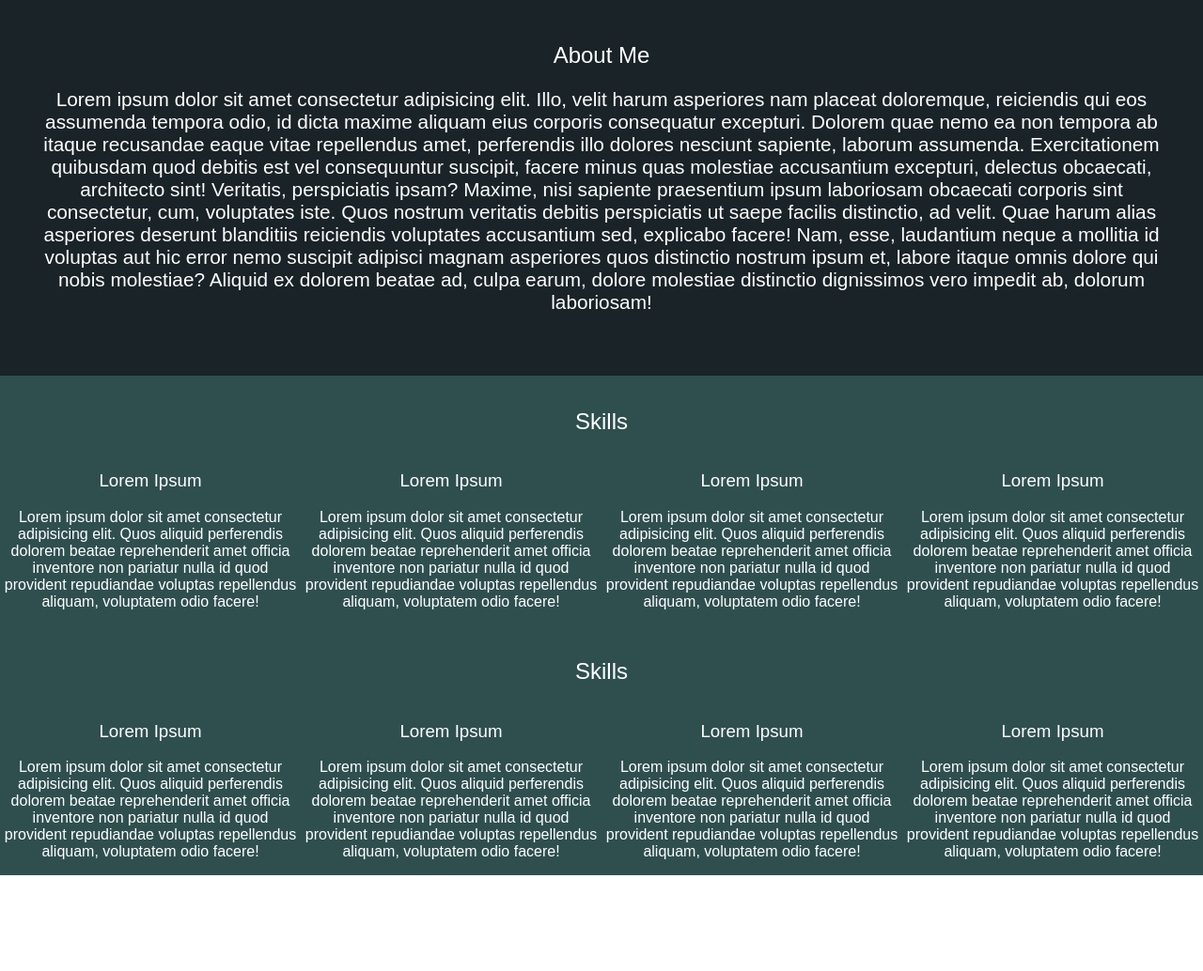
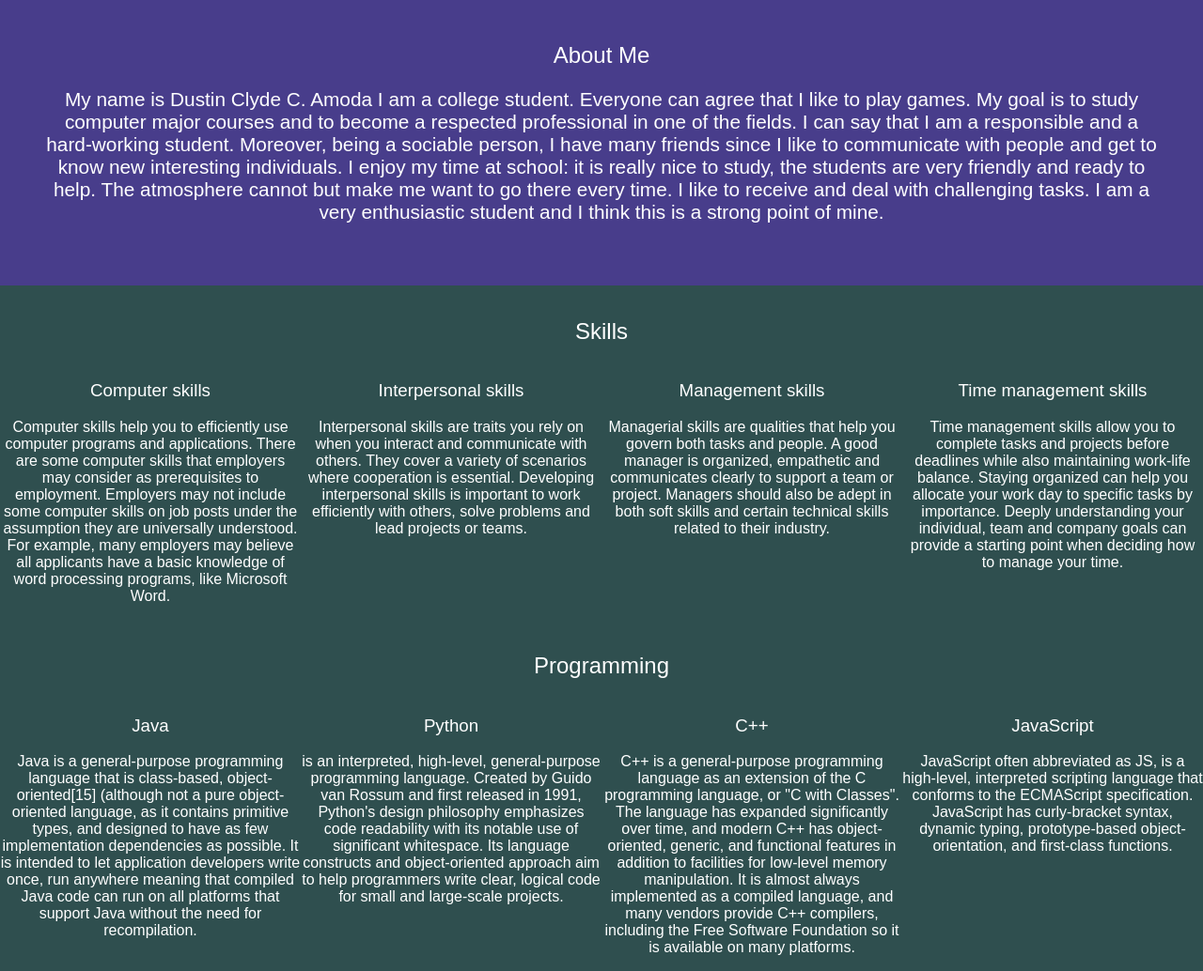
Before and after one commit to dustin1818/single-page-portfolio, a plain HTML site: page index.html in a window 1280 px wide. Shown: the part 800-1834 px from the top of the page at 94% size. Before the commit the page ends 1732 px from the top, so only its background shows below. Drawn offline with Linux system fonts and the light colour scheme.

Commit message:
Make skills contents on main

```diff
--- a/css/main.css
+++ b/css/main.css
@@ -10,9 +10,8 @@ body{
     top:0;
     right: 0;
 }
-
 .portfolio-hero{
-    background:url(../img/self-portrait-too-oscar-floirendo.jpg) no-repeat center center fixed;
+    background:url(../img/35-in-the-clouds-art-hd-wallpaper.jpg) no-repeat center center fixed;
     height: 100vh;
     background-size: cover;
     text-align: center;
@@ -35,9 +34,10 @@ body{
 }
 
 .portfolio-hero .menu-item a{
-    color: white;
+    color: lightgreen;
     text-decoration: none;
     text-transform: uppercase;
+    font-weight: 1000;
 }
 
 .portfolio-profile{
@@ -56,21 +56,23 @@ body{
 }
 
 .portfolio-profile h1{
-    font-weight: 300;
+    font-weight: 800;
     margin: 15px;
     font-size: 3.2 rem;
+    color: black;
 }
 
 .portfolio-profile h2{
-    font-weight: 300;
+    font-weight: 800;
     margin: 0px;
     font-size: 2.2 rem;
+    color: black;
 }
 
 main{
     margin: 0;
     padding: 0;
-    background-color: #1a2328;
+    background-color: darkslateblue;
     text-align: center
 }
 
@@ -115,3 +117,11 @@ main{
 .skill-main-grid h2{
     font-size: 1.5 rem;
 }
+
+#home h1{
+    color: black;
+}
+
+#home h2{
+    color: black;
+}
--- a/index.html
+++ b/index.html
@@ -19,9 +19,9 @@
                     <li class="menu-item"><a href="#contact">Contact</a></li>
                 </ul>
                 <div class="portfolio-profile">
-                    <img alt="profile-pic" src="img/self-portrait-too-oscar-floirendo.jpg">
+                    <img alt="profile-pic" src="img/pic0007.jpg">
                     <h1>Dustin Clyde C. Amoda</h1>
-                    <h2> Full Stack</h2>
+                    <h2> Information Technology (2nd Year)</h2>
                 </div>
             </div>
         </div>
@@ -30,50 +30,51 @@
     <main>
         <div id="about">
             <h2>About Me</h2>
-            <p>Lorem ipsum dolor sit amet consectetur adipisicing elit. Illo, velit harum asperiores nam placeat doloremque, reiciendis qui eos assumenda tempora odio, id dicta maxime aliquam eius corporis consequatur excepturi. Dolorem quae nemo ea non tempora ab itaque recusandae eaque vitae repellendus amet, perferendis illo dolores nesciunt sapiente, laborum assumenda. Exercitationem quibusdam quod debitis est vel consequuntur suscipit, facere minus quas molestiae accusantium excepturi, delectus obcaecati, architecto sint! Veritatis, perspiciatis ipsam? Maxime, nisi sapiente praesentium ipsum laboriosam obcaecati corporis sint consectetur, cum, voluptates iste. Quos nostrum veritatis debitis perspiciatis ut saepe facilis distinctio, ad velit. Quae harum alias asperiores deserunt blanditiis reiciendis voluptates accusantium sed, explicabo facere! Nam, esse, laudantium neque a mollitia id voluptas aut hic error nemo suscipit adipisci magnam asperiores quos distinctio nostrum ipsum et, labore itaque omnis dolore qui nobis molestiae? Aliquid ex dolorem beatae ad, culpa earum, dolore molestiae distinctio dignissimos vero impedit ab, dolorum laboriosam!</p>
+            <p>My name is Dustin Clyde C. Amoda I am a college student. Everyone can agree that I like to play games. My goal is to study computer major courses  and to become a respected professional in one of the fields.
+                I can say that I am a responsible and a hard-working student. Moreover, being a sociable person, I have many friends since I like to communicate with people and get to know new interesting individuals. I enjoy my time at school: it is really nice to study, the students are very friendly and ready to help. The atmosphere cannot but make me want to go there every time. I like to receive and deal with challenging tasks. I am a very enthusiastic student and I think this is a strong point of mine.</p>
         </div>
 
         <div id = "skills">
             <h2> Skills</h2>
             <div class="skill-main-grid">
             <div class="skill-grid1">
-                <h3>Lorem Ipsum</h3>
-                <p>Lorem ipsum dolor sit amet consectetur adipisicing elit. Quos aliquid perferendis dolorem beatae reprehenderit amet officia inventore non pariatur nulla id quod provident repudiandae voluptas repellendus aliquam, voluptatem odio facere!</p>
+                <h3>Computer skills</h3>
+                <p>Computer skills help you to efficiently use computer programs and applications. There are some computer skills that employers may consider as prerequisites to employment. Employers may not include some computer skills on job posts under the assumption they are universally understood. For example, many employers may believe all applicants have a basic knowledge of word processing programs, like Microsoft Word.</p>
             </div>
             <div class="skill-grid2">
-                <h3>Lorem Ipsum</h3>
-                <p>Lorem ipsum dolor sit amet consectetur adipisicing elit. Quos aliquid perferendis dolorem beatae reprehenderit amet officia inventore non pariatur nulla id quod provident repudiandae voluptas repellendus aliquam, voluptatem odio facere!</p>
+                <h3>Interpersonal skills</h3>
+                <p>Interpersonal skills are traits you rely on when you interact and communicate with others. They cover a variety of scenarios where cooperation is essential. Developing interpersonal skills is important to work efficiently with others, solve problems and lead projects or teams.</p>
                 </div>
             <div class="skill-grid3">
-                     <h3>Lorem Ipsum</h3>
-                    <p>Lorem ipsum dolor sit amet consectetur adipisicing elit. Quos aliquid perferendis dolorem beatae reprehenderit amet officia inventore non pariatur nulla id quod provident repudiandae voluptas repellendus aliquam, voluptatem odio facere!</p>
+                     <h3>Management skills</h3>
+                    <p>Managerial skills are qualities that help you govern both tasks and people. A good manager is organized, empathetic and communicates clearly to support a team or project. Managers should also be adept in both soft skills and certain technical skills related to their industry.</p>
                     </div>
              <div class="skill-grid4">
-                    <h3>Lorem Ipsum</h3>
-                    <p>Lorem ipsum dolor sit amet consectetur adipisicing elit. Quos aliquid perferendis dolorem beatae reprehenderit amet officia inventore non pariatur nulla id quod provident repudiandae voluptas repellendus aliquam, voluptatem odio facere!</p>
+                    <h3>Time management skills</h3>
+                    <p>Time management skills allow you to complete tasks and projects before deadlines while also maintaining work-life balance. Staying organized can help you allocate your work day to specific tasks by importance. Deeply understanding your individual, team and company goals can provide a starting point when deciding how to manage your time.</p>
                         </div>
                   </div>
         </div>
 
 
         <div id = "skills">
-                <h2> Skills</h2>
+                <h2> Programming</h2>
                 <div class="skill-main-grid">
                 <div class="skill-grid1">
-                    <h3>Lorem Ipsum</h3>
-                    <p>Lorem ipsum dolor sit amet consectetur adipisicing elit. Quos aliquid perferendis dolorem beatae reprehenderit amet officia inventore non pariatur nulla id quod provident repudiandae voluptas repellendus aliquam, voluptatem odio facere!</p>
+                    <h3>Java</h3>
+                    <p>Java is a general-purpose programming language that is class-based, object-oriented[15] (although not a pure object-oriented language, as it contains primitive types, and designed to have as few implementation dependencies as possible. It is intended to let application developers write once, run anywhere meaning that compiled Java code can run on all platforms that support Java without the need for recompilation.</p>
                 </div>
                 <div class="skill-grid2">
-                    <h3>Lorem Ipsum</h3>
-                    <p>Lorem ipsum dolor sit amet consectetur adipisicing elit. Quos aliquid perferendis dolorem beatae reprehenderit amet officia inventore non pariatur nulla id quod provident repudiandae voluptas repellendus aliquam, voluptatem odio facere!</p>
+                    <h3>Python</h3>
+                    <p>is an interpreted, high-level, general-purpose programming language. Created by Guido van Rossum and first released in 1991, Python's design philosophy emphasizes code readability with its notable use of significant whitespace. Its language constructs and object-oriented approach aim to help programmers write clear, logical code for small and large-scale projects.</p>
                     </div>
                 <div class="skill-grid3">
-                         <h3>Lorem Ipsum</h3>
-                        <p>Lorem ipsum dolor sit amet consectetur adipisicing elit. Quos aliquid perferendis dolorem beatae reprehenderit amet officia inventore non pariatur nulla id quod provident repudiandae voluptas repellendus aliquam, voluptatem odio facere!</p>
+                         <h3>C++</h3>
+                        <p>C++ is a general-purpose programming language as an extension of the C programming language, or "C with Classes". The language has expanded significantly over time, and modern C++ has object-oriented, generic, and functional features in addition to facilities for low-level memory manipulation. It is almost always implemented as a compiled language, and many vendors provide C++ compilers, including the Free Software Foundation so it is available on many platforms.</p>
                         </div>
                  <div class="skill-grid4">
-                        <h3>Lorem Ipsum</h3>
-                        <p>Lorem ipsum dolor sit amet consectetur adipisicing elit. Quos aliquid perferendis dolorem beatae reprehenderit amet officia inventore non pariatur nulla id quod provident repudiandae voluptas repellendus aliquam, voluptatem odio facere!</p>
+                        <h3>JavaScript</h3>
+                        <p>JavaScript often abbreviated as JS, is a high-level, interpreted scripting language that conforms to the ECMAScript specification. JavaScript has curly-bracket syntax, dynamic typing, prototype-based object-orientation, and first-class functions.</p>
                             </div>
                       </div>
             </div>
```
Also changed, not shown: img/35-in-the-clouds-art-hd-wallpaper.jpg (added), img/pic0007.jpg (added).
